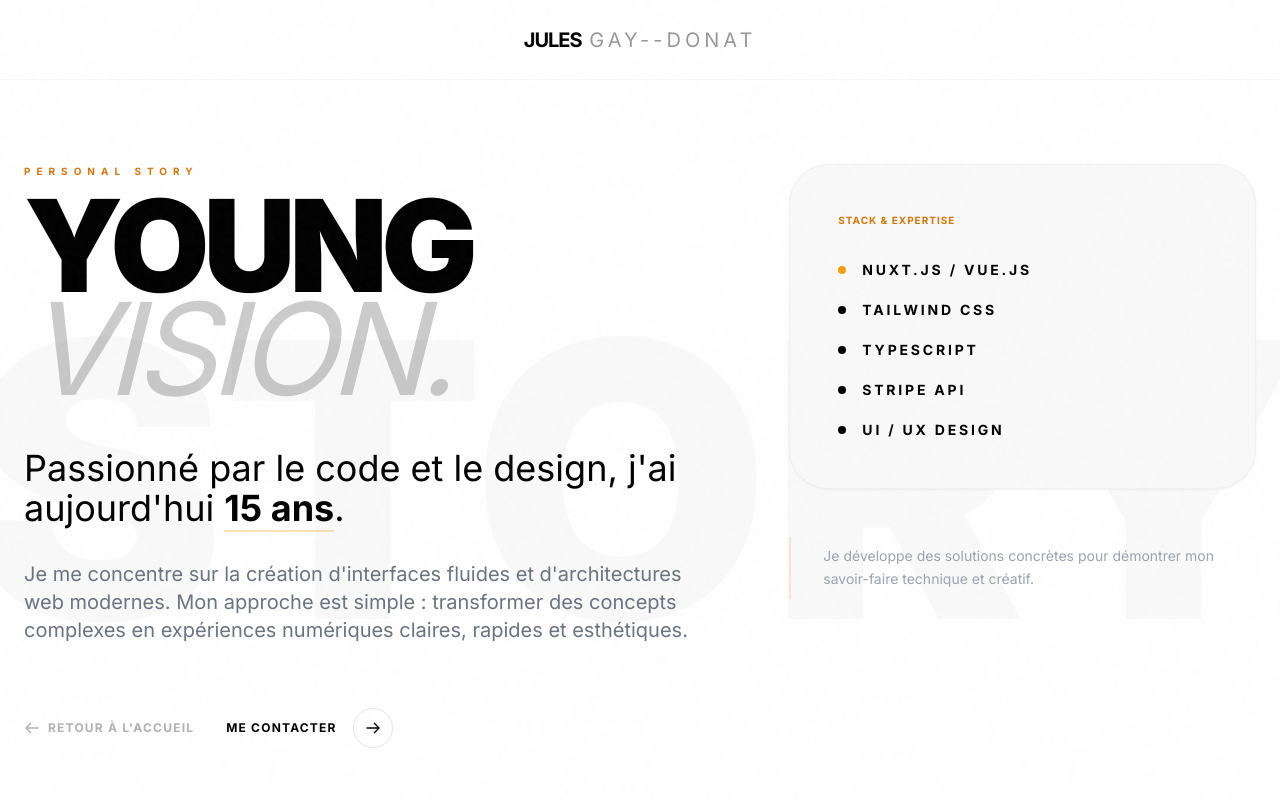
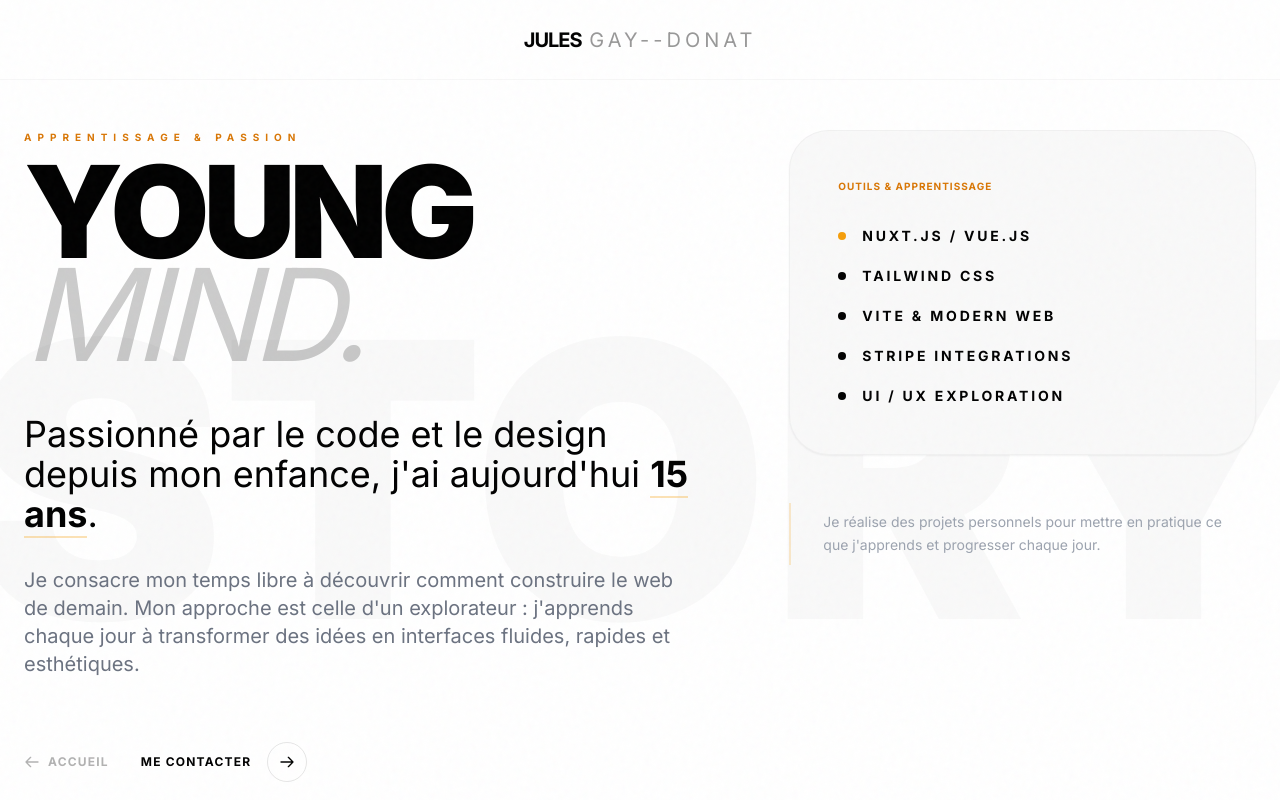
Before and after one commit to jules-gd-dev/showcase, a Nuxt app: page /about in a window 1280 px wide. Shown: the top 800 px of the page. Built offline with nearby package versions, Linux system fonts and the light colour scheme.

Commit message:
style: adopt humble student tone and update bio

```diff
--- a/pages/about.vue
+++ b/pages/about.vue
@@ -21,21 +21,21 @@
               <div class="space-y-4">
                 <span
                   class="text-[10px] font-bold uppercase tracking-[0.6em] text-amber-600 block anim-fade-up"
-                  >Personal Story</span
+                  >Apprentissage & Passion</span
                 >
                 <h1
                   class="text-7xl md:text-[10vw] font-black leading-[0.8] tracking-tighter uppercase anim-reveal-index"
                 >
                   Young <br />
                   <span class="italic font-light opacity-20 text-black"
-                    >Vision.</span
+                    >Mind.</span
                   >
                 </h1>
               </div>
 
               <div class="space-y-8 anim-fade-up" style="animation-delay: 0.4s">
                 <p class="text-2xl md:text-4xl font-light leading-tight">
-                  Passionné par le code et le design, j'ai aujourd'hui
+                  Passionné par le code et le design depuis mon enfance, j'ai aujourd'hui
                   <span
                     class="font-bold text-black border-b-2 border-amber-500/30"
                     >15 ans</span
@@ -44,10 +44,9 @@
                 <p
                   class="text-lg md:text-xl text-gray-500 leading-relaxed max-w-2xl"
                 >
-                  Je me concentre sur la création d'interfaces fluides et
-                  d'architectures web modernes. Mon approche est simple :
-                  transformer des concepts complexes en expériences numériques
-                  claires, rapides et esthétiques.
+                  Je consacre mon temps libre à découvrir comment construire le web de demain.
+                  Mon approche est celle d'un explorateur : j'apprends chaque jour à transformer
+                  des idées en interfaces fluides, rapides et esthétiques.
                 </p>
 
                 <div class="flex flex-wrap gap-8 items-center pt-8">
@@ -69,7 +68,7 @@
                         d="M10 19l-7-7m0 0l7-7m-7 7h18"
                       />
                     </svg>
-                    Retour à l'accueil
+                    Accueil
                   </NuxtLink>
                   <NuxtLink
                     to="/contact"
@@ -110,7 +109,7 @@
                   <h3
                     class="text-[10px] font-bold uppercase tracking-widest text-amber-600 mb-8"
                   >
-                    Stack & Expertise
+                    Outils & Apprentissage
                   </h3>
                   <ul
                     class="space-y-5 text-sm font-bold uppercase tracking-[0.2em] text-black"
@@ -125,23 +124,22 @@
                     </li>
                     <li class="flex items-center gap-4">
                       <span class="w-2 h-2 bg-black rounded-full"></span>
-                      TypeScript
+                      Vite & Modern Web
                     </li>
                     <li class="flex items-center gap-4">
                       <span class="w-2 h-2 bg-black rounded-full"></span> Stripe
-                      API
+                      Integrations
                     </li>
                     <li class="flex items-center gap-4">
                       <span class="w-2 h-2 bg-black rounded-full"></span> UI /
-                      UX Design
+                      UX Exploration
                     </li>
                   </ul>
                 </div>
                 <div
                   class="px-8 text-gray-400 text-sm leading-relaxed border-l-2 border-amber-500/20 py-2"
                 >
-                  Je développe des solutions concrètes pour démontrer mon
-                  savoir-faire technique et créatif.
+                  Je réalise des projets personnels pour mettre en pratique ce que j'apprends et progresser chaque jour.
                 </div>
               </div>
             </div>
@@ -151,6 +149,8 @@
     </main>
   </div>
 </template>
+
+<script setup></script>
 
 <style scoped>
 .anim-reveal-index {
--- a/pages/index.vue
+++ b/pages/index.vue
@@ -5,15 +5,15 @@
       <section class="min-h-[90svh] flex flex-col justify-center items-center text-center px-6 relative overflow-hidden bg-white">
         <div class="relative z-10 space-y-16 md:space-y-24 mt-10">
           <div class="space-y-6">
-            <span class="hero-sub text-[10px] font-bold uppercase tracking-[0.6em] opacity-30 block">Independent Developer — Jules GAY--DONAT</span>
+            <span class="hero-sub text-[10px] font-bold uppercase tracking-[0.6em] opacity-30 block">Independent Learner & Developer — Jules GAY--DONAT</span>
             <h1 class="hero-title text-[15vw] md:text-[13vw] font-black leading-[0.75] tracking-tighter uppercase select-none text-black">
-              Creative<br><span class="italic font-light opacity-20 text-black">Developer</span>
+              Creative<br><span class="italic font-light opacity-20 text-black">Student</span>
             </h1>
           </div>
 
           <div class="hero-desc flex flex-col items-center space-y-10">
             <p class="text-lg md:text-2xl font-light opacity-50 max-w-xl leading-relaxed text-black">
-              Je suis <span class="font-bold text-black opacity-100">concepteur expert</span>, je transforme vos <span class="font-bold text-black opacity-100">expériences numériques</span> en interfaces haute fidélité.
+              Je suis un <span class="font-bold text-black opacity-100">jeune passionné de 15 ans</span>, j'explore le monde du <span class="font-bold text-black opacity-100">développement web</span> à travers des interfaces soignées.
             </p>
           </div>
         </div>
@@ -26,7 +26,7 @@
       <!-- PROJECTS -->
       <section id="work" class="py-32 bg-[#FBFBFB] relative z-10">
         <div class="container mx-auto px-6">
-          <h2 class="text-sm font-bold uppercase tracking-[0.4em] opacity-20 mb-20 text-center">Portfolio & Travaux de Démo</h2>
+          <h2 class="text-sm font-bold uppercase tracking-[0.4em] opacity-20 mb-20 text-center">Projets & Expérimentations</h2>
           <div class="grid grid-cols-1 lg:grid-cols-2 gap-x-20 gap-y-40 md:gap-y-64">
             <div v-for="(site, i) in sites" :key="site.id"
                  class="project-card group relative"
@@ -38,7 +38,7 @@
                     <img :src="site.imageUrl" class="project-img w-full h-full object-cover grayscale group-hover:grayscale-0 group-hover:scale-110 transition-all duration-1000" :alt="`Aperçu du site ${site.title}`" width="1000" height="625" loading="lazy">
                   </div>
                   <div class="absolute inset-0 bg-black/40 opacity-0 group-hover:opacity-100 transition-opacity duration-500 flex items-center justify-center pointer-events-none text-white font-bold uppercase text-[10px] tracking-widest">
-                    Explorer la démo
+                    Découvrir le projet
                   </div>
                 </div>
                 <div class="space-y-4 px-4 text-left">
@@ -62,8 +62,8 @@
             <div class="absolute top-0 left-1/2 -translate-x-1/2 w-full h-full bg-[radial-gradient(circle_at_50%_0%,_rgba(255,255,255,0.05)_0%,_transparent_70%)] pointer-events-none"></div>
             <div class="relative z-10 space-y-10 md:space-y-16 w-full flex flex-col items-center">
               <div class="space-y-4">
-                <span class="text-[10px] font-bold uppercase tracking-[0.6em] text-amber-500/60 block font-sans">Ready to start?</span>
-                <h2 class="text-4xl md:text-[7vw] font-bold tracking-tighter leading-none uppercase italic text-white text-center">Un projet <br> <span class="opacity-30 text-white">en tête ?</span></h2>
+                <span class="text-[10px] font-bold uppercase tracking-[0.6em] text-amber-500/60 block font-sans">Let's connect</span>
+                <h2 class="text-4xl md:text-[7vw] font-bold tracking-tighter leading-none uppercase italic text-white text-center">Envie d'<br> <span class="opacity-30 text-white">échanger ?</span></h2>
               </div>
               <div class="h-px w-16 md:w-24 bg-white/20 mx-auto"></div>
               <div class="space-y-12 flex flex-col items-center">
@@ -77,7 +77,7 @@
                   <a href="https://www.instagram.com/jul.esgd" target="_blank" class="text-[10px] font-bold uppercase tracking-widest opacity-40 hover:opacity-100 transition-opacity">Instagram</a>
                 </div>
 
-                <a href="mailto:jules.gaydonat@gmail.com" title="Prendre contact maintenant" class="inline-block text-[10px] font-bold uppercase tracking-widest py-4 px-10 border border-white/20 rounded-full hover:bg-white hover:text-black transition-all duration-500 shadow-xl text-white">Me contacter</a>
+                <NuxtLink to="/contact" title="Prendre contact maintenant" class="inline-block text-[10px] font-bold uppercase tracking-widest py-4 px-10 border border-white/20 rounded-full hover:bg-white hover:text-black transition-all duration-500 shadow-xl text-white">Me contacter</NuxtLink>
               </div>
             </div>
           </div>
@@ -91,10 +91,10 @@
 import { onMounted } from 'vue';
 
 useSeoMeta({
-  title: 'Jules GAY--DONAT | Expert Digital & Creative Developer',
+  title: 'Jules GAY--DONAT | Apprenti Développeur & Passionné de Design',
   ogTitle: 'Jules GAY--DONAT | Creative Developer',
-  description: 'Découvrez mes créations web : design UX/UI, développement Nuxt et solutions e-commerce Stripe innovantes.',
-  ogDescription: 'Expertise en création de sites web haute performance.',
+  description: 'Jeune passionné de 15 ans, j\'explore le développement web et le design UX/UI.',
+  ogDescription: 'Parcours d\'apprentissage et projets numériques.',
   ogImage: 'https://jules.tytarif.com/og-image.jpg',
   twitterCard: 'summary_large_image',
 })
@@ -108,7 +108,7 @@ useHead({
         "@context": "https://schema.org",
         "@type": "Person",
         "name": "Jules GAY--DONAT",
-        "jobTitle": "Concepteur d'expériences numériques",
+        "jobTitle": "Apprenti Développeur",
         "url": "https://jules.tytarif.com",
         "address": {
           "@type": "PostalAddress",
@@ -129,12 +129,12 @@ useHead({
 })
 
 const sites = [
-  { id: 'bakery', title: 'Le Pain Doré', description: "L'excellence boulangère en ligne.", url: '/sites/bakery', category: 'E-commerce', imageUrl: 'https://images.unsplash.com/photo-1509440159596-0249088772ff?q=80&w=1000' },
-  { id: 'wine-seller', title: 'Le Cepage Noble', description: "Prestige et héritage viticole.", url: '/sites/wine-seller', category: 'Luxe', imageUrl: 'https://images.unsplash.com/photo-1510812431401-41d2bd2722f3?q=80&w=1000' },
-  { id: 'sports-club', title: 'Energie Vitale', description: "Performance brute et discipline.", url: '/sites/sports-club', category: 'Fitness', imageUrl: 'https://images.unsplash.com/photo-1534438327276-14e5300c3a48?q=80&w=1000' },
-  { id: 'florist', title: 'Aux Bouquets du Bonheur', description: "Poésie florale minimaliste.", url: '/sites/florist', category: 'Art floral', imageUrl: 'https://images.unsplash.com/photo-1526047932273-341f2a7631f9?q=80&w=1000' },
-  { id: 'cafe', title: 'Le Grain Torréfié', description: "L'art de la pause urbaine.", url: '/sites/cafe', category: 'Éditorial', imageUrl: 'https://images.unsplash.com/photo-1495474472287-4d71bcdd2085?q=80&w=1000' },
-  { id: 'association', title: 'Entraide & Avenir', description: "L'humain au cœur du lien social.", url: '/sites/association', category: 'Social', imageUrl: 'https://images.unsplash.com/photo-1593113598332-cd288d649433?q=80&w=1000' },
+  { id: 'bakery', title: 'Le Pain Doré', description: "Un projet d'exploration autour de l'e-commerce boulanger.", url: '/sites/bakery', category: 'Exploration', imageUrl: 'https://images.unsplash.com/photo-1509440159596-0249088772ff?q=80&w=1000' },
+  { id: 'wine-seller', title: 'Le Cepage Noble', description: "Interprétation d'un site viticole haut de gamme.", url: '/sites/wine-seller', category: 'Design', imageUrl: 'https://images.unsplash.com/photo-1510812431401-41d2bd2722f3?q=80&w=1000' },
+  { id: 'sports-club', title: 'Energie Vitale', description: "Ma vision d'un site de fitness dynamique.", url: '/sites/sports-club', category: 'Démo', imageUrl: 'https://images.unsplash.com/photo-1534438327276-14e5300c3a48?q=80&w=1000' },
+  { id: 'florist', title: 'Aux Bouquets du Bonheur', description: "Minimalisme floral et poésie numérique.", url: '/sites/florist', category: 'Art floral', imageUrl: 'https://images.unsplash.com/photo-1526047932273-341f2a7631f9?q=80&w=1000' },
+  { id: 'cafe', title: 'Le Grain Torréfié', description: "Une pause urbaine retranscrite en pixels.", url: '/sites/cafe', category: 'Style', imageUrl: 'https://images.unsplash.com/photo-1495474472287-4d71bcdd2085?q=80&w=1000' },
+  { id: 'association', title: 'Entraide & Avenir', description: "Le design au service de l'humain.", url: '/sites/association', category: 'Social', imageUrl: 'https://images.unsplash.com/photo-1593113598332-cd288d649433?q=80&w=1000' },
 ];
 
 onMounted(async () => {
```
Also changed, not shown: nuxt.config.ts (+8 -8 lines).
